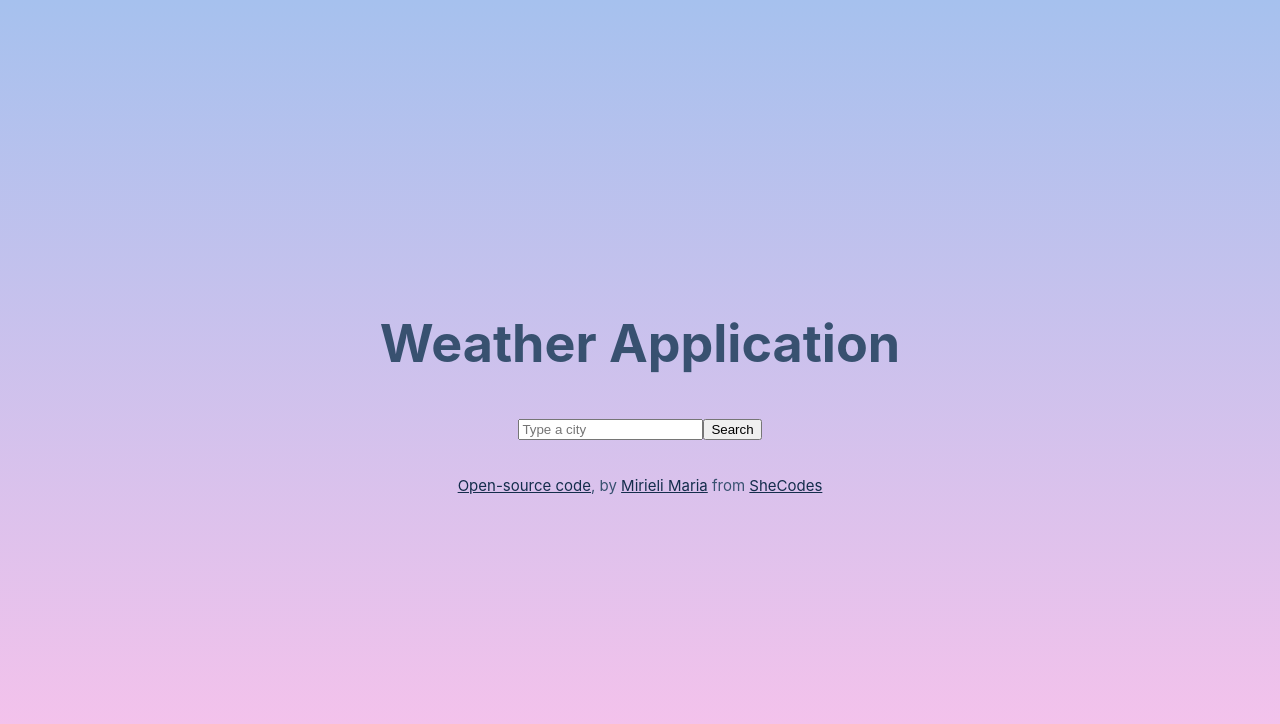
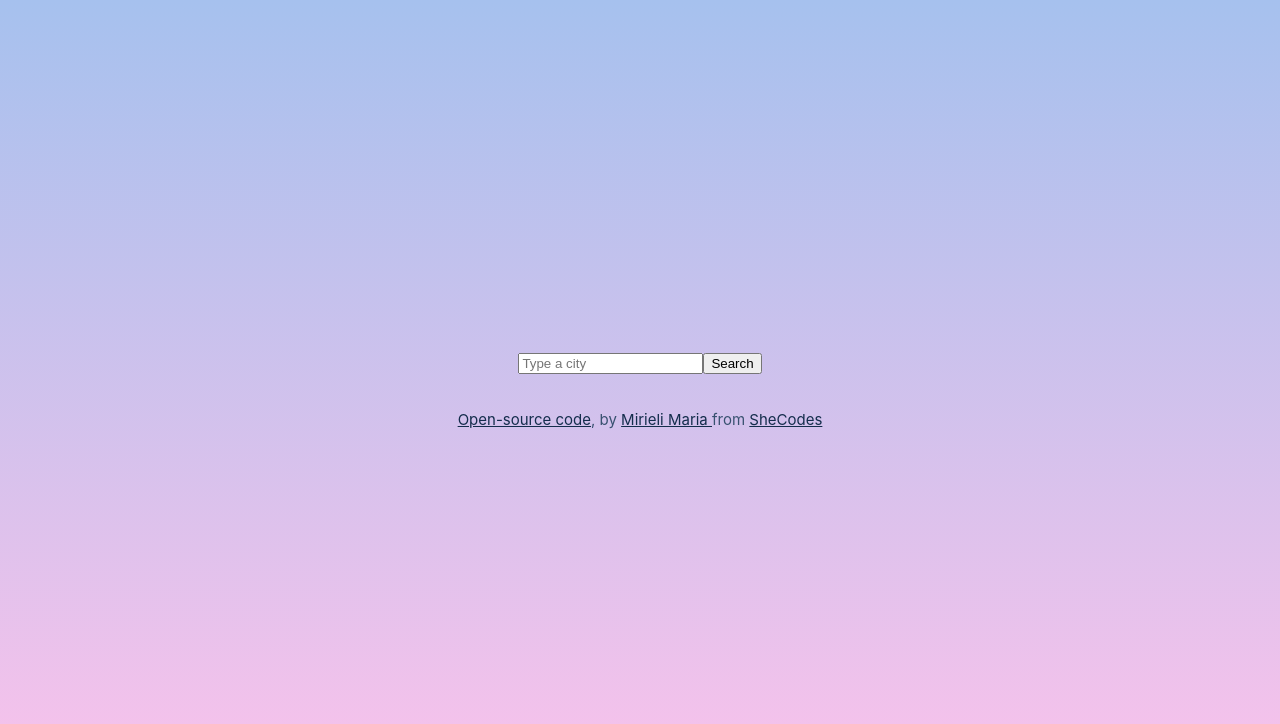
Before and after one commit to mirielimacedo/my-app-weather, a React (Create React App) app: page / in a window 1280 px wide. Shown: the top 724 px of the page. Built offline with nearby package versions, Linux system fonts and the light colour scheme.

Commit message:
Revert "add app"
This reverts commit 1515e4f30d81b074c12cb7f625a0dd62c6ed7b46.

```diff
--- a/src/App.js
+++ b/src/App.js
@@ -1,43 +1,38 @@
-import React, {component, useState} from "react";
+import './App.css';
+import WeatherSearch from './WeatherSearch';
 
-import WeatherSearch from "./WeatherSearch";
-import WeatherTemperature from "./WeatherTemperature";
+function App() {
+  return (
+    <div className="App">
+      <header className="App-header">
+      <WeatherSearch/>
 
-import './App.css';
+       <footer>
+ <p>
+          <a
+          className="App-link"
+          href="https://github.com/mirielimacedo/my-app-weather"
+          target="_blank"
+          rel="noopener noreferrer"
+        >
+         Open-source code
+        </a>
+       <small className="App-small">, by </small>
+         <a className="App-link" href=" https://www.linkedin.com/feed/"
+        target="_blank"
+          rel="noopener noreferrer">  Mirieli Maria </a>
+        <small className="App-small"> from </small>
+         <a className="App-link" href="https://www.shecodes.io/"
+         target="_blank"
+          rel="noopener noreferrer">   SheCodes</a>
+        </p>
+
+       </footer>
 
 
-function App() {
- let [city, setCity] = useState(""); // Estado para guardar a cidade
- function handleCityChange(newCity) {
-    setCity(newCity); // Atualiza o estado com a nova cidade
-  }
 
-  return (
-    <div className="App">
-     <div className="App">
-  <header className="App-header">
-  <h1>Weather Application</h1>
-  <main>
 
-    <WeatherSearch onCityChange={handleCityChange}/>
-     {city && <WeatherTemperature city={city} />}
-  </main>
-   <footer>
-    <p>
-      <a className="App-link" href="https://github.com/mirielimacedo/my-app-weather" target="_blank" rel="noopener noreferrer">Open-source code</a>
-      <small className="App-small">, by </small>
-      <a className="App-link" href="https://www.linkedin.com/feed/" target="_blank" rel="noopener noreferrer">Mirieli Maria</a>
-      <small className="App-small"> from </small>
-      <a className="App-link" href="https://www.shecodes.io/" target="_blank" rel="noopener noreferrer">SheCodes</a>
-    </p>
-  </footer>
-  </header>
-  <main>
-
-  </main>
-
-</div>
-
+      </header>
     </div>
   );
 }
```
